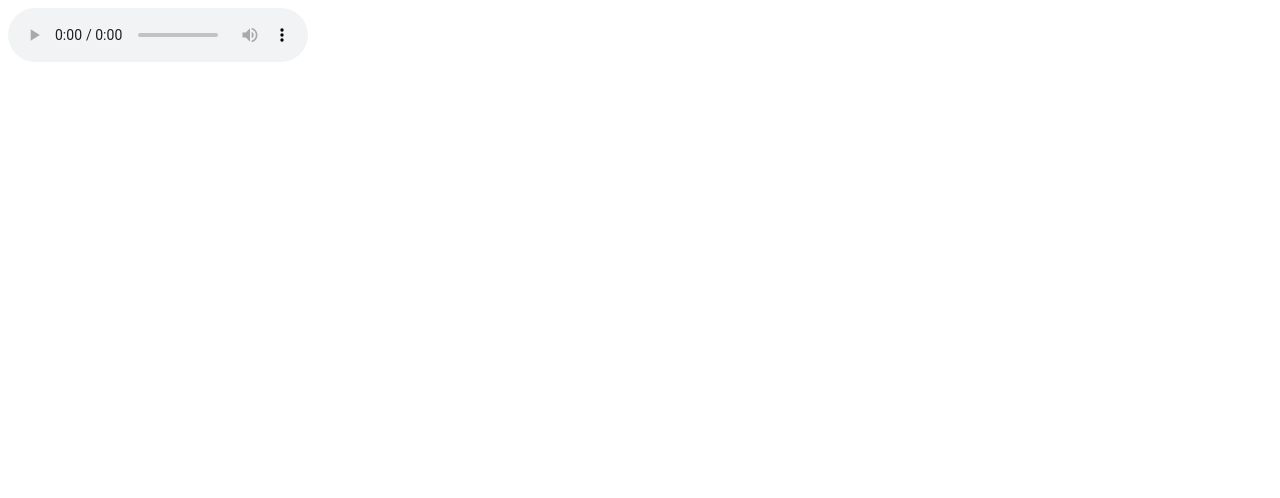
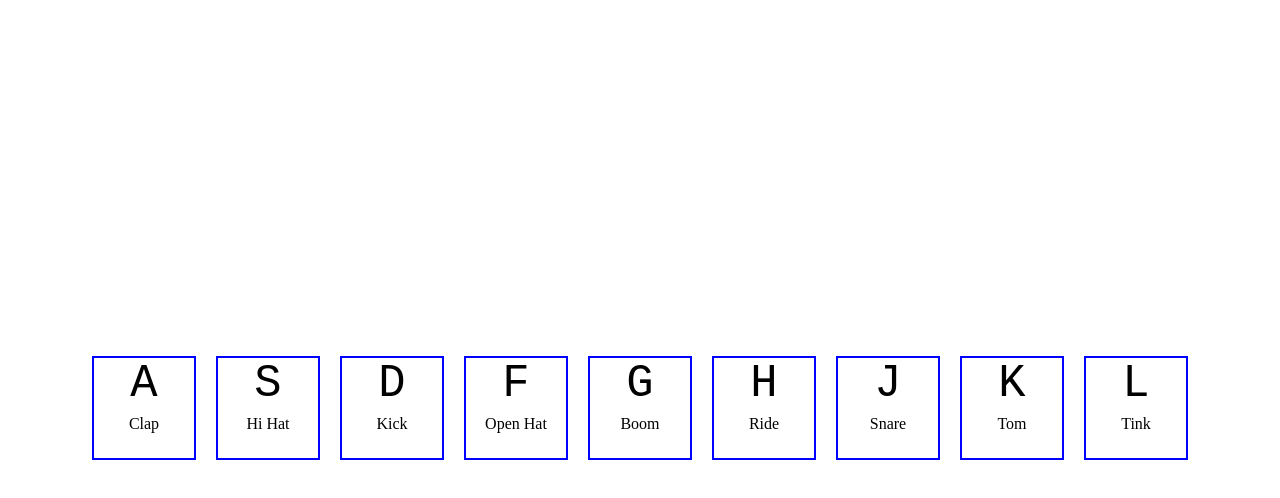
Before and after one commit to McGowanC/javascript-30-challenge, a plain HTML site: page 01 JavaScript Drum Kit/index.html in a window 1280 px wide. Drawn offline with Linux system fonts and the light colour scheme.

Commit message:
finished preliminary html and CSS for Drum Kit project

```diff
--- a/01 JavaScript Drum Kit/index.html
+++ b/01 JavaScript Drum Kit/index.html
@@ -9,20 +9,64 @@
         <title>JavaScript Drum Kit</title>
         <meta name="description" content="">
         <meta name="viewport" content="width=device-width, initial-scale=1">
-        <link rel="stylesheet" href="">
+        <link rel="stylesheet" href="style.css">
     </head>
     <body>
         <!--[if lt IE 7]>
             <p class="browsehappy">You are using an <strong>outdated</strong> browser. Please <a href="#">upgrade your browser</a> to improve your experience.</p>
         <![endif]-->
 
-        <audio controls autoplay loop>
-            <source src="sounds/clap.wav">
-        </audio>
 
 
+    <div class="container">
 
+        <div data-key="65" class="key">
+            <kbd>A</kbd>
+            <span>Clap</span>
+        </div>
+        <div data-key="83" class="key">
+            <kbd>S</kbd>
+            <span>Hi Hat</span>
+        </div>
+        <div data-key="68" class="key">
+            <kbd>D</kbd>
+            <span>Kick</span>
+        </div>
+        <div data-key="70" class="key">
+            <kbd>F</kbd>
+            <span>Open Hat</span>
+        </div>
+        <div data-key="71" class="key">
+            <kbd>G</kbd>
+            <span>Boom</span>
+        </div>
+        <div data-key="72" class="key">
+            <kbd>H</kbd>
+            <span>Ride</span>
+        </div>
+        <div data-key="74" class="key">
+            <kbd>J</kbd>
+            <span>Snare</span>
+        </div>
+        <div data-key="75" class="key">
+            <kbd>K</kbd>
+            <span>Tom</span>
+        </div>
+        <div data-key="75" class="key">
+            <kbd>L</kbd>
+            <span>Tink</span>
+        </div>
+    </div>
 
+        <audio src="sounds/clap.wav" data-key="65"></audio>
+        <audio src="sounds/hihat.wav" data-key="83"></audio>
+        <audio src="sounds/kick.wav" data-key="68"></audio>
+        <audio src="sounds/openhat.wav" data-key="70"></audio>
+        <audio src="sounds/boom.wav" data-key="71"></audio>
+        <audio src="sounds/ride.wav" data-key="72"></audio>
+        <audio src="sounds/snare.wav" data-key="74"></audio>
+        <audio src="sounds/tom.wav" data-key="75"></audio>
+        <audio src="sounds/tink.wav" data-key="76"></audio>
 
 
 
--- a/01 JavaScript Drum Kit/style.css
+++ b/01 JavaScript Drum Kit/style.css
@@ -0,0 +1,31 @@
+.container {
+    display: flex;
+    flex-direction: row;
+    flex-wrap: wrap;
+    width: 100%;
+    height: 100vh;
+    justify-content: center;
+    align-items: center;
+    align-content: center;
+
+}
+
+.key{
+    height: 100px;
+    width: 100px;
+    border: 2px solid blue;
+    margin: 20px 10px;
+
+}
+
+.key kbd {
+    display: block;
+    text-align: center;
+    padding-bottom: 5px;
+    font-size: 3.5em;
+}
+
+.container .key span {
+    display: block;
+    text-align: center;
+}
```
